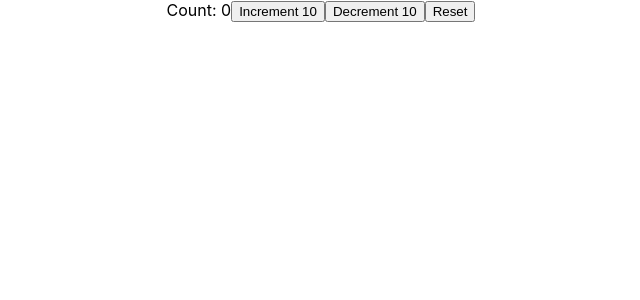
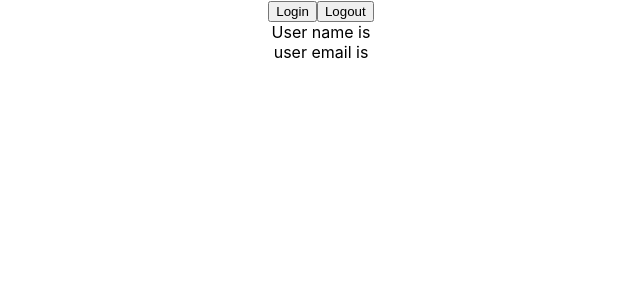
Before and after one commit to Zakiah07/react-typescript, a React (Create React App) app: page / in a window 1280 px wide. Shown: the top 300 px of the page, without its empty margins (319-959 px from the left). Built offline with nearby package versions, Linux system fonts and the light colour scheme.

Commit message:
usecontext included

```diff
--- a/src/App.tsx
+++ b/src/App.tsx
@@ -1,6 +1,6 @@
 import './App.css';
 // import { Container } from './components/Container';
-import { Counter } from './components/state/Counter';
+// import { Counter } from './components/state/Counter';
 // import { Input } from './components/Input';
 // import { Greet } from './components/Greet';
 // import { Heading } from './components/Heading';
@@ -9,6 +9,10 @@
 // import { PersonList } from './components/PersonList';
 // import { Status } from './components/Status';
 // import { Button } from './components/Button';
+// import { ThemeContextProvider } from "./components/context/ThemeContext"
+// import { Box } from "./components/context/Box"
+import { UserContextProvider } from './components/context/UserContext';
+import { User } from './components/context/User';
 
 function App() {
   // const personName = {
@@ -47,7 +51,13 @@
       }} />
       <Input value="" handleChange={(event) => console.log(event)} /> */}
       {/* <Container styles={{ border: '1px solid black', padding: '1rem' }} /> */}
-      <Counter />
+      {/* <Counter /> */}
+      {/* <ThemeContextProvider>
+        <Box />
+      </ThemeContextProvider> */}
+      <UserContextProvider>
+        <User />
+      </UserContextProvider>
     </div>
   );
 }
--- /dev/null
+++ b/src/components/context/Box.tsx
@@ -0,0 +1,7 @@
+import { useContext } from "react"
+import { ThemeContext } from "./ThemeContext"
+
+export const Box = () => {
+    const theme = useContext(ThemeContext)
+    return <div style={{ backgroundColor: theme.primary.main, color: theme.primary.text }}>Theme Context</div>
+}
--- /dev/null
+++ b/src/components/context/ThemeContext.tsx
@@ -0,0 +1,12 @@
+import { createContext } from "react";
+import { theme } from "./theme";
+
+type ThemeContextProviderProps = {
+    children: React.ReactNode
+}
+
+export const ThemeContext = createContext(theme)
+
+export const ThemeContextProvider = ({ children }: ThemeContextProviderProps) => {
+    return <ThemeContext.Provider value={theme}>{children}</ThemeContext.Provider>
+}
--- /dev/null
+++ b/src/components/context/User.tsx
@@ -0,0 +1,30 @@
+import { useContext } from "react"
+import { UserContext } from "./UserContext"
+
+export const User = () => {
+
+    const userContext = useContext(UserContext)
+
+    const handleLogin = () => {
+        if (userContext) {
+            userContext.setUser({
+                name: "Zakiah",
+                email: 'zakiah.bloom@yahoo.com'
+            })
+        }
+    }
+    const handleLogout = () => {
+        if (userContext) {
+            userContext.setUser(null)
+        }
+    }
+
+    return (
+        <div>
+            <button onClick={handleLogin}>Login</button>
+            <button onClick={handleLogout}>Logout</button>
+            <div>User name is {userContext?.user?.name}</div>
+            <div>user email is {userContext?.user?.email}</div>
+        </div>
+    )
+}
--- /dev/null
+++ b/src/components/context/UserContext.tsx
@@ -0,0 +1,26 @@
+import { useState, createContext } from "react"
+
+export type AuthUser = {
+    name: string
+    email: string
+}
+
+type UserContextType = {
+    user: AuthUser | null
+    setUser: React.Dispatch<React.SetStateAction<AuthUser | null>>
+}
+
+type UserContextProviderProps = {
+    children: React.ReactNode
+}
+
+export const UserContext = createContext<UserContextType | null>(null)
+
+export const UserContextProvider = ({ children }: UserContextProviderProps) => {
+    const [user, setUser] = useState<AuthUser | null>(null)
+    return (
+        <UserContext.Provider value={{ user, setUser }}>
+            {children}
+        </UserContext.Provider>
+    )
+}
```
Also changed, not shown: src/components/context/theme.ts (added, +10 -0 lines).
